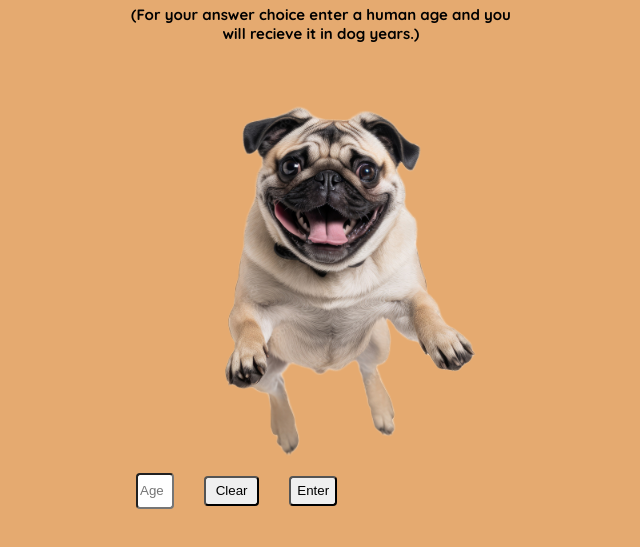
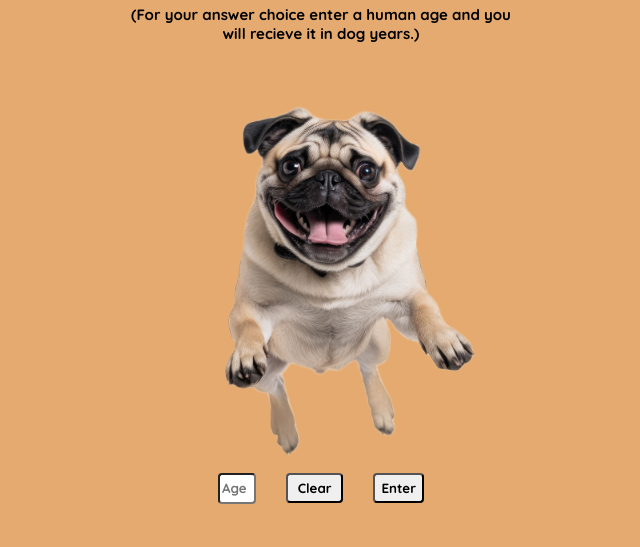
Before and after one commit to serigney/dog, a plain HTML site: page index.html in a window 1280 px wide. Shown: the part 149-696 px from the top of the page, without its empty margins (319-959 px from the left). Drawn offline with Linux system fonts and the light colour scheme; a web font is replaced by a local one.

Commit message:
button fix

```diff
--- a/style.css
+++ b/style.css
@@ -43,32 +43,37 @@ p{
 .buttons {
     display: flex;
     flex-direction: row;
-    align-items: center;
+    justify-content: center;
 }
 .input{
+      font-family: "Quicksand";
+    font-weight: 700;
   display: flex;
     border-radius: 4px;
     cursor: pointer;
     margin: 15px;
-    height: 30px;
+    height: 25px;
     width: 30px;
-    align-items: center;
+
 }
 .clear {
+      font-family: "Quicksand";
+    font-weight: 700;
    display: flex;
     border-radius: 4px;
     cursor: pointer;
     margin: 15px;
     height: 30px;
-    align-items: center;
+
 }
 .equals{
+      font-family: "Quicksand";
+    font-weight: 700;
    display: flex;
-      border-radius: 4px;
+    border-radius: 4px;
     cursor: pointer;
     margin: 15px;
     height: 30px;
-    align-items: center;
 }
 .lobster-regular {
   font-family: "Lobster", sans-serif;
```
